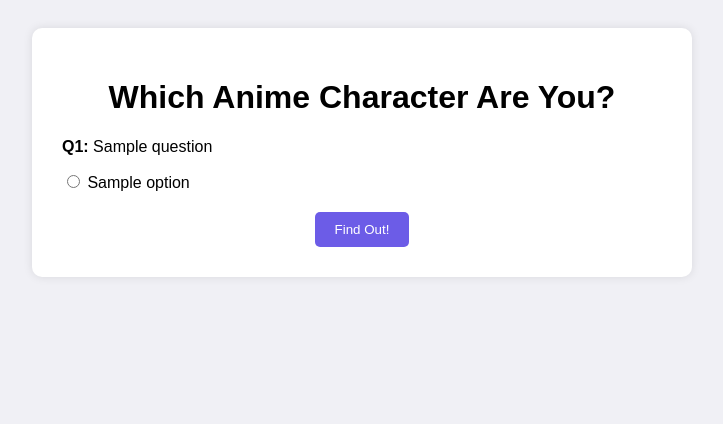
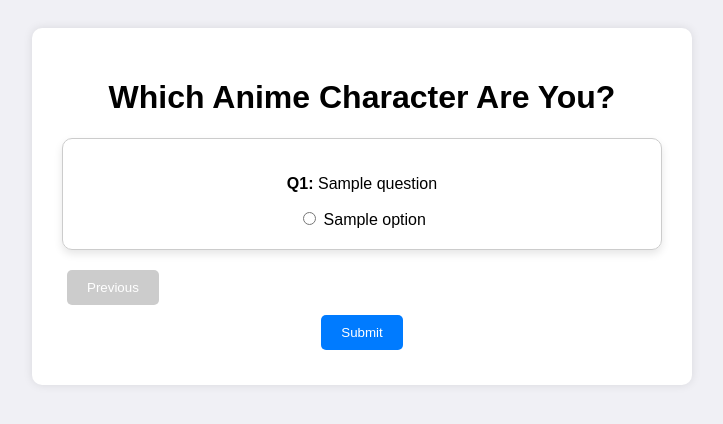
Before and after one commit to AnisHerdev/Anime_Guesser, a Flask app: template templates/quiz.html in a window 1280 px wide. Shown: the top 424 px of the page, without its empty margins (278-1001 px from the left). Run offline with Flask 3, Linux system fonts and the light colour scheme; the template is opened without the code that fills it: most values are stand-ins (such as "Sample title", 1, 10 or a date in 2020).

Commit message:
Added card functionality

```diff
--- a/app.py
+++ b/app.py
@@ -12,6 +12,8 @@ client = genai.Client(api_key=api_key)
 app = Flask(__name__)
 model = SentenceTransformer('all-MiniLM-L6-v2')
 
+questions = []
+options = []
 # Define anime characters and their traits
 characters = {
     "Naruto Uzumaki": "energetic, loyal, impulsive, never gives up",
@@ -22,69 +24,70 @@ characters = {
     "Eren Yeager": "angry, vengeful, passionate, rebellious"
 }
 
-# Use a pretrained chatbot model to generate questions and options
-
-response = client.models.generate_content(
-    model="gemini-2.0-flash",
-    contents=[
-        "Generate a list of personality quiz questions with four options each. "
-        "The output should be in the following format:\n"
-        "Question: <question text>\n"
-        "Options:\n"
-        "- <option 1>\n"
-        "- <option 2>\n"
-        "- <option 3>\n"
-        "- <option 4>\n"
-        "Repeat this structure for each question."
-    ]
-).text
-
-# Debugging: Print the raw response to verify its content
-print("Raw Response:", response)  # Debugging line to check the raw response
-
-# Parse the generated text into separate lists for questions and options
-questions = []
-options = []
-
-lines = response.split("\n")
-current_question = None
-current_options = []
-
-for line in lines:
-    line = line.strip()
-    if line.startswith("Question:"):
-        # Save the previous question and its options if any
-        if current_question and current_options:
-            questions.append(current_question)
-            options.append(current_options)
-        # Start a new question
-        current_question = line[len("Question:"):].strip()
-        current_options = []
-    elif line.startswith("-"):
-        # Add an option to the current question
-        current_options.append(line[1:].strip())
-
-# Add the last question and its options
-if current_question and current_options:
-    questions.append(current_question)
-    options.append(current_options)
-
-# Fallback: Check if questions and options are empty
-if not questions or not options:
-    print("Parsing failed. Please check the response format.")
-    questions = ["Sample Question 1", "Sample Question 2"]  # Fallback questions
-    options = [["Option A", "Option B", "Option C", "Option D"],  # Fallback options
-               ["Option 1", "Option 2", "Option 3", "Option 4"]]
-
-print("Questions:", questions)  # Debugging line to check extracted questions
-print("Options:", options)      # Debugging line to check extracted options
-
 @app.route('/')
 def index():
+    # Generate new questions and options
+    global questions, options
+    questions = []
+    options = []
+    response = client.models.generate_content(
+        model="gemini-2.0-flash",
+        contents=[
+            "Generate a list of personality quiz questions with four options each. "
+            "The output should be in the following format:\n"
+            "Question: <question text>\n"
+            "Options:\n"
+            "- <option 1>\n"
+            "- <option 2>\n"
+            "- <option 3>\n"
+            "- <option 4>\n"
+            "Repeat this structure for each question."
+        ]
+    ).text
+
+    # Debugging: Print the raw response to verify its content
+    # print("Raw Response:", response)
+
+    # Parse the generated text into separate lists for questions and option
+
+    lines = response.split("\n")
+    current_question = None
+    current_options = []
+
+    for line in lines:
+        line = line.strip()
+        if line.startswith("Question:"):
+            # Save the previous question and its options if any
+            if current_question and current_options:
+                questions.append(current_question)
+                options.append(current_options)
+            # Start a new question
+            current_question = line[len("Question:"):].strip()
+            current_options = []
+        elif line.startswith("-"):
+            # Add an option to the current question
+            current_options.append(line[1:].strip())
+
+    # Add the last question and its options
+    if current_question and current_options:
+        questions.append(current_question)
+        options.append(current_options)
+
+    # Fallback: Check if questions and options are empty
+    if not questions or not options:
+        print("Parsing failed. Please check the response format.")
+        questions = ["Sample Question 1", "Sample Question 2"]  # Fallback questions
+        options = [["Option A", "Option B", "Option C", "Option D"],  # Fallback options
+                   ["Option 1", "Option 2", "Option 3", "Option 4"]]
+
+    # print("Questions:", questions)  # Debugging line to check extracted questions
+    # print("Options:", options)      # Debugging line to check extracted options
+
     return render_template('quiz.html', questions=questions, options=options)
 
 @app.route('/submit', methods=['POST'])
 def submit():
+    global questions, options
     answers = [request.form.get(f'q{i}') for i in range(len(questions))]
     user_profile = ", ".join(answers)
     user_embedding = model.encode(user_profile, convert_to_tensor=True)
--- a/templates/quiz.html
+++ b/templates/quiz.html
@@ -4,13 +4,47 @@
     <meta charset="UTF-8">
     <title>Anime Personality Quiz</title>
     <link rel="stylesheet" href="{{ url_for('static', filename='style.css') }}">
+    <style>
+        .container {
+            max-width: 600px;
+            margin: 0 auto;
+            text-align: center;
+        }
+        .question-card {
+            display: none;
+            border: 1px solid #ccc;
+            border-radius: 10px;
+            padding: 20px;
+            box-shadow: 0 4px 8px rgba(0, 0, 0, 0.1);
+            margin-bottom: 20px;
+        }
+        .question-card.active {
+            display: block;
+        }
+        .navigation-buttons {
+            margin-top: 20px;
+        }
+        .navigation-buttons button {
+            padding: 10px 20px;
+            margin: 5px;
+            border: none;
+            border-radius: 5px;
+            background-color: #007BFF;
+            color: white;
+            cursor: pointer;
+        }
+        .navigation-buttons button:disabled {
+            background-color: #ccc;
+            cursor: not-allowed;
+        }
+    </style>
 </head>
 <body>
     <div class="container">
         <h1>Which Anime Character Are You?</h1>
-        <form action="/submit" method="post">
+        <form action="/submit" method="post" id="quiz-form">
             {% for i in range(questions|length) %}
-                <div class="question-block">
+                <div class="question-card" id="question-{{ i }}">
                     <p><strong>Q{{ i+1 }}:</strong> {{ questions[i] }}</p>
                     {% for opt in options[i] %}
                         <label>
@@ -20,8 +54,46 @@
                     {% endfor %}
                 </div>
             {% endfor %}
-            <button type="submit">Find Out!</button>
+            <div class="navigation-buttons">
+                <button type="button" id="prev-btn" onclick="prevQuestion()">Previous</button>
+                <button type="button" id="next-btn" onclick="nextQuestion()">Next</button>
+                <button type="submit" id="submit-btn" style="display: none;">Submit</button>
+            </div>
         </form>
     </div>
+    <script>
+        let currentQuestion = 0;
+        const totalQuestions = {{ questions|length }};
+        const questionCards = document.querySelectorAll('.question-card');
+        const prevBtn = document.getElementById('prev-btn');
+        const nextBtn = document.getElementById('next-btn');
+        const submitBtn = document.getElementById('submit-btn');
+
+        function showQuestion(index) {
+            questionCards.forEach((card, i) => {
+                card.classList.toggle('active', i === index);
+            });
+            prevBtn.disabled = index === 0;
+            nextBtn.style.display = index === totalQuestions - 1 ? 'none' : 'inline-block';
+            submitBtn.style.display = index === totalQuestions - 1 ? 'inline-block' : 'none';
+        }
+
+        function nextQuestion() {
+            if (currentQuestion < totalQuestions - 1) {
+                currentQuestion++;
+                showQuestion(currentQuestion);
+            }
+        }
+
+        function prevQuestion() {
+            if (currentQuestion > 0) {
+                currentQuestion--;
+                showQuestion(currentQuestion);
+            }
+        }
+
+        // Initialize the first question
+        showQuestion(currentQuestion);
+    </script>
 </body>
 </html>
```
